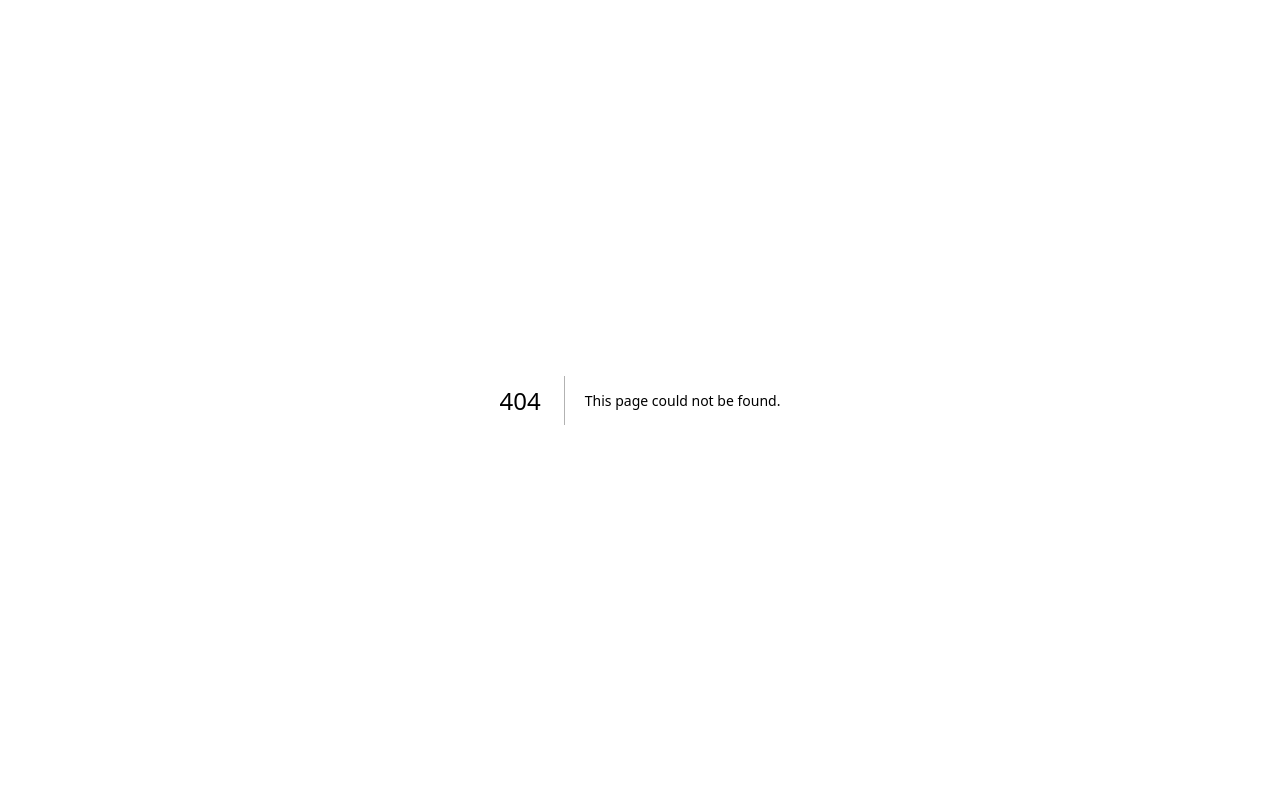
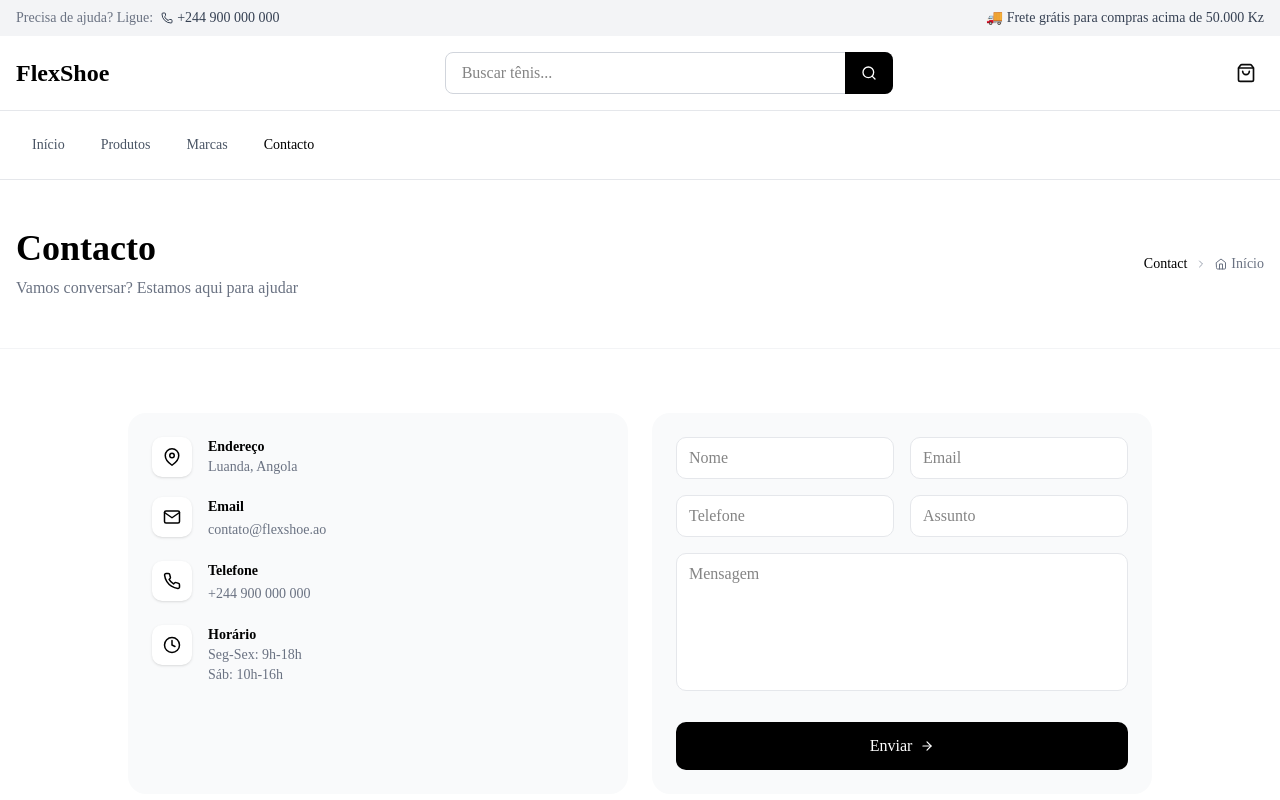
Before and after one commit to Adyllsxn/flexshoe, a Next.js app in the folder src/apps/frontend/: page /contacto in a window 1280 px wide. Before the commit this address had no page. Shown: the top 800 px of the page. Built offline with nearby package versions, Linux system fonts and the light colour scheme.

Commit message:
refactor(contacto): ajusta layout e remove texto repetido

```diff
--- /dev/null
+++ b/src/apps/frontend/src/app/(site)/contacto/page.tsx
@@ -0,0 +1,234 @@
+'use client';
+
+import Link from 'next/link';
+import { useState } from 'react';
+import {
+  FiMapPin,
+  FiMail,
+  FiPhone,
+  FiClock,
+  FiArrowRight,
+  FiChevronRight,
+  FiHome
+} from 'react-icons/fi';
+import { FaWhatsapp } from 'react-icons/fa';
+
+export default function ContactoPage() {
+  const [formData, setFormData] = useState({
+    name: '',
+    email: '',
+    phone: '',
+    subject: '',
+    message: ''
+  });
+  const [isSubmitting, setIsSubmitting] = useState(false);
+  const [submitStatus, setSubmitStatus] = useState<'idle' | 'success' | 'error'>('idle');
+
+  const handleSubmit = async (e: React.FormEvent) => {
+    e.preventDefault();
+    setIsSubmitting(true);
+
+    setTimeout(() => {
+      setSubmitStatus('success');
+      setIsSubmitting(false);
+      setFormData({ name: '', email: '', phone: '', subject: '', message: '' });
+      setTimeout(() => setSubmitStatus('idle'), 5000);
+    }, 1500);
+  };
+
+  const handleChange = (e: React.ChangeEvent<HTMLInputElement | HTMLTextAreaElement>) => {
+    setFormData({ ...formData, [e.target.name]: e.target.value });
+  };
+
+  return (
+    <main className="min-h-screen bg-white">
+      {/* Header com título e breadcrumb juntos */}
+      <div className="border-b border-gray-100">
+        <div className="container mx-auto px-4 py-12">
+          <div className="flex flex-col md:flex-row justify-between items-start md:items-center gap-4">
+            <div>
+              <h1 className="text-3xl md:text-4xl font-bold text-black">Contacto</h1>
+              <p className="text-gray-500 mt-2">Vamos conversar? Estamos aqui para ajudar</p>
+            </div>
+            <nav className="flex items-center gap-2 text-sm">
+              {/* CONTACT na ESQUERDA, INÍCIO na DIREITA */}
+              <span className="text-black font-medium">Contact</span>
+              <FiChevronRight className="text-xs text-gray-400" />
+              <Link href="/" className="text-gray-500 hover:text-black transition flex items-center gap-1">
+                <FiHome className="text-xs" />
+                Início
+              </Link>
+            </nav>
+          </div>
+        </div>
+      </div>
+
+      {/* Contact Section - SEM o título "Entre em contato" repetido */}
+      <div className="py-16">
+        <div className="container mx-auto px-4">
+
+          {/* Grid 2 colunas - sem o título removido */}
+          <div className="grid grid-cols-1 lg:grid-cols-2 gap-6 max-w-5xl mx-auto">
+
+            {/* Card de Contato */}
+            <div className="bg-gray-50 rounded-2xl p-6">
+              <div className="space-y-5">
+                <div className="flex gap-4">
+                  <div className="w-10 h-10 bg-white rounded-lg flex items-center justify-center shadow-sm">
+                    <FiMapPin className="text-black text-lg" />
+                  </div>
+                  <div>
+                    <h4 className="font-semibold text-black text-sm">Endereço</h4>
+                    <p className="text-gray-500 text-sm">Luanda, Angola</p>
+                  </div>
+                </div>
+
+                <div className="flex gap-4">
+                  <div className="w-10 h-10 bg-white rounded-lg flex items-center justify-center shadow-sm">
+                    <FiMail className="text-black text-lg" />
+                  </div>
+                  <div>
+                    <h4 className="font-semibold text-black text-sm">Email</h4>
+                    <a href="mailto:contato@flexshoe.ao" className="text-gray-500 hover:text-black transition text-sm">
+                      contato@flexshoe.ao
+                    </a>
+                  </div>
+                </div>
+
+                <div className="flex gap-4">
+                  <div className="w-10 h-10 bg-white rounded-lg flex items-center justify-center shadow-sm">
+                    <FiPhone className="text-black text-lg" />
+                  </div>
+                  <div>
+                    <h4 className="font-semibold text-black text-sm">Telefone</h4>
+                    <a href="tel:+244900000000" className="text-gray-500 hover:text-black transition text-sm">
+                      +244 900 000 000
+                    </a>
+                  </div>
+                </div>
+
+                <div className="flex gap-4">
+                  <div className="w-10 h-10 bg-white rounded-lg flex items-center justify-center shadow-sm">
+                    <FiClock className="text-black text-lg" />
+                  </div>
+                  <div>
+                    <h4 className="font-semibold text-black text-sm">Horário</h4>
+                    <p className="text-gray-500 text-sm">Seg-Sex: 9h-18h</p>
+                    <p className="text-gray-500 text-sm">Sáb: 10h-16h</p>
+                  </div>
+                </div>
+              </div>
+            </div>
+
+            {/* Formulário */}
+            <div className="bg-gray-50 rounded-2xl p-6">
+              <form onSubmit={handleSubmit}>
+                <div className="grid grid-cols-1 md:grid-cols-2 gap-4 mb-4">
+                  <div>
+                    <input
+                      type="text"
+                      name="name"
+                      value={formData.name}
+                      onChange={handleChange}
+                      required
+                      className="w-full px-3 py-2 bg-white border border-gray-200 rounded-lg focus:outline-none focus:border-black transition"
+                      placeholder="Nome"
+                    />
+                  </div>
+                  <div>
+                    <input
+                      type="email"
+                      name="email"
+                      value={formData.email}
+                      onChange={handleChange}
+                      required
+                      className="w-full px-3 py-2 bg-white border border-gray-200 rounded-lg focus:outline-none focus:border-black transition"
+                      placeholder="Email"
+                    />
+                  </div>
+                </div>
+
+                <div className="grid grid-cols-1 md:grid-cols-2 gap-4 mb-4">
+                  <div>
+                    <input
+                      type="tel"
+                      name="phone"
+                      value={formData.phone}
+                      onChange={handleChange}
+                      className="w-full px-3 py-2 bg-white border border-gray-200 rounded-lg focus:outline-none focus:border-black transition"
+                      placeholder="Telefone"
+                    />
+                  </div>
+                  <div>
+                    <input
+                      type="text"
+                      name="subject"
+                      value={formData.subject}
+                      onChange={handleChange}
+                      required
+                      className="w-full px-3 py-2 bg-white border border-gray-200 rounded-lg focus:outline-none focus:border-black transition"
+                      placeholder="Assunto"
+                    />
+                  </div>
+                </div>
+
+                <div className="mb-6">
+                  <textarea
+                    name="message"
+                    value={formData.message}
+                    onChange={handleChange}
+                    required
+                    rows={5}
+                    className="w-full px-3 py-2 bg-white border border-gray-200 rounded-lg focus:outline-none focus:border-black transition resize-none"
+                    placeholder="Mensagem"
+                  />
+                </div>
+
+                {submitStatus === 'success' && (
+                  <div className="mb-4 p-3 bg-gray-100 rounded-lg text-gray-600 text-sm text-center">
+                    Mensagem enviada! Responderemos em breve.
+                  </div>
+                )}
+
+                <button
+                  type="submit"
+                  disabled={isSubmitting}
+                  className="w-full py-3 bg-black text-white rounded-lg font-medium hover:bg-gray-800 transition disabled:opacity-50 flex items-center justify-center gap-2 group"
+                >
+                  <span>{isSubmitting ? 'Enviando...' : 'Enviar'}</span>
+                  <FiArrowRight className={`text-sm transition ${!isSubmitting && 'group-hover:translate-x-1'}`} />
+                </button>
+              </form>
+            </div>
+          </div>
+
+          {/* WhatsApp Banner - Preto */}
+          <div className="mt-8 max-w-5xl mx-auto">
+            <div className="bg-black rounded-2xl p-6 text-center">
+              <div className="flex items-center justify-between flex-wrap gap-4">
+                <div className="flex items-center gap-3">
+                  <div className="w-10 h-10 bg-white/10 rounded-full flex items-center justify-center">
+                    <FaWhatsapp className="text-white text-xl" />
+                  </div>
+                  <div className="text-left">
+                    <h3 className="text-white font-semibold">Atendimento via WhatsApp</h3>
+                    <p className="text-gray-400 text-sm">Resposta rápida e personalizada</p>
+                  </div>
+                </div>
+                <a
+                  href="https://wa.me/244900000000"
+                  target="_blank"
+                  rel="noopener noreferrer"
+                  className="inline-flex items-center gap-2 px-5 py-2 bg-white text-black rounded-full text-sm font-medium hover:bg-gray-100 transition"
+                >
+                  <FaWhatsapp className="text-lg" />
+                  Falar agora
+                </a>
+              </div>
+            </div>
+          </div>
+        </div>
+      </div>
+    </main>
+  );
+}
```
